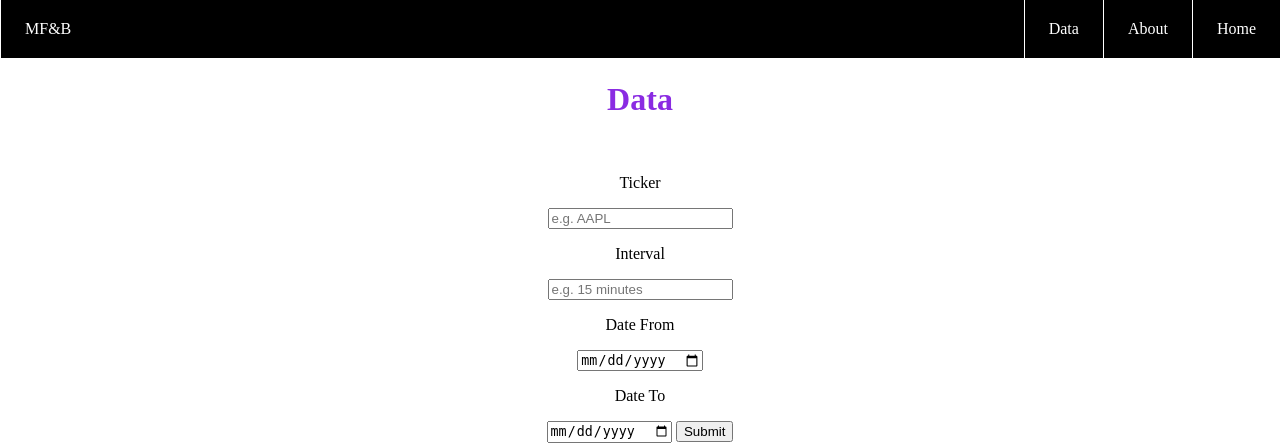
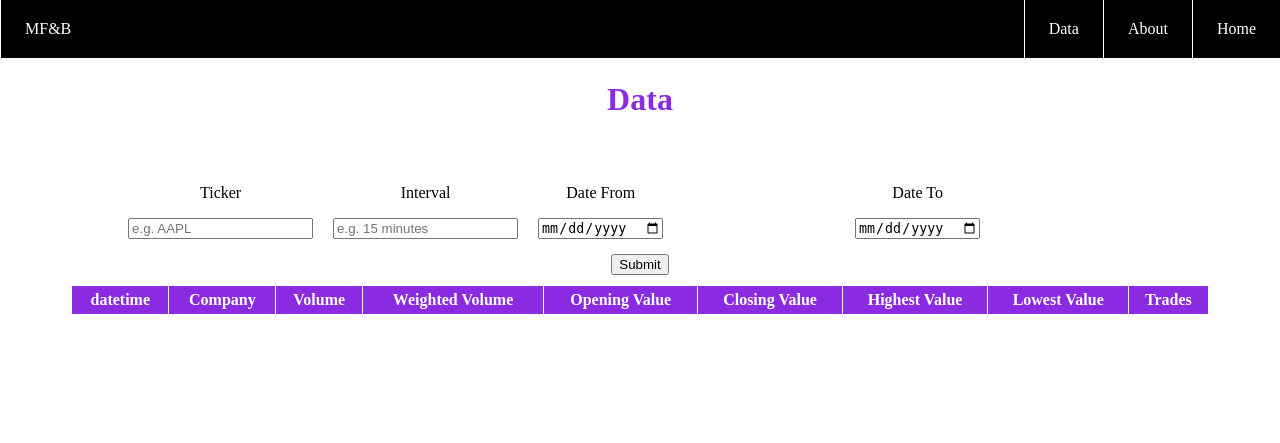
Before and after one commit to m2waters/financial_web_app, a Flask app: template Templates/data.html in a window 1280 px wide. Shown: the top 443 px of the page. Run offline with Flask 3, Linux system fonts and the light colour scheme; the template is opened without the code that fills it, so the values that code supplies are empty.

Commit message:
along with style changing the float of the form

```diff
--- a/Templates/data.html
+++ b/Templates/data.html
@@ -7,16 +7,28 @@
         <h1>{% block title%} Data {% endblock %}</h1>
         <img src="{{ figs[0][2] }}">
         <form action="/update-data" method="post">
+            <div class="centre">
+                <div class="choice">
                     <p>Ticker</p>
                     <input type="text" id="ticker" name="ticker" placeholder="e.g. AAPL">
+                </div>
+                <div class="choice">
                     <p>Interval</p>
                     <input type="number" id="time_period" name="time_period" placeholder="e.g. 15 minutes">
+                </div>
+                <div class="choice">
                     <p>Date From</p>
                     <input type="date" id="start_date" name="start_date" placeholder="e.g. dd-mm-yyyy">
+                </div>
+                <div class="choice-last">
                     <p>Date To</p>
                     <input type="date" id="end_date" name="end_date" placeholder="e.g. dd-mm-yyyy">
+                </div>
+                <div class="finished">
                     <input type="submit" value="Submit">
+                </div>
             </form>
+        </div>
         <div class="table-centre">
             <table>
                 <tr>
```
Lines whose indentation alone changed are shown as unchanged.
